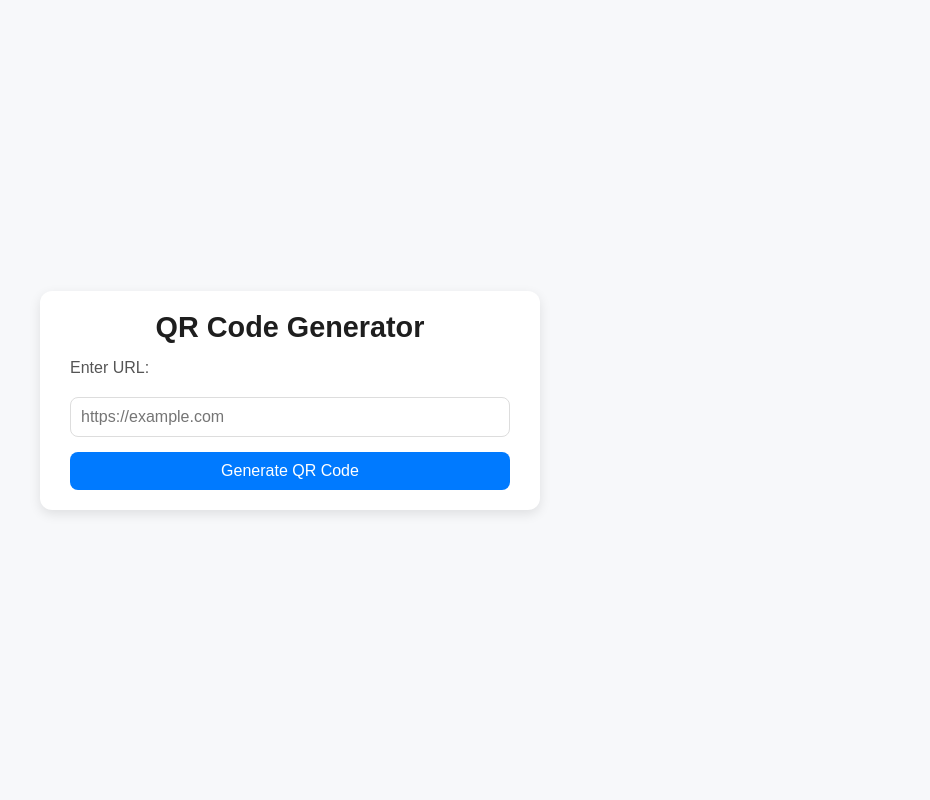
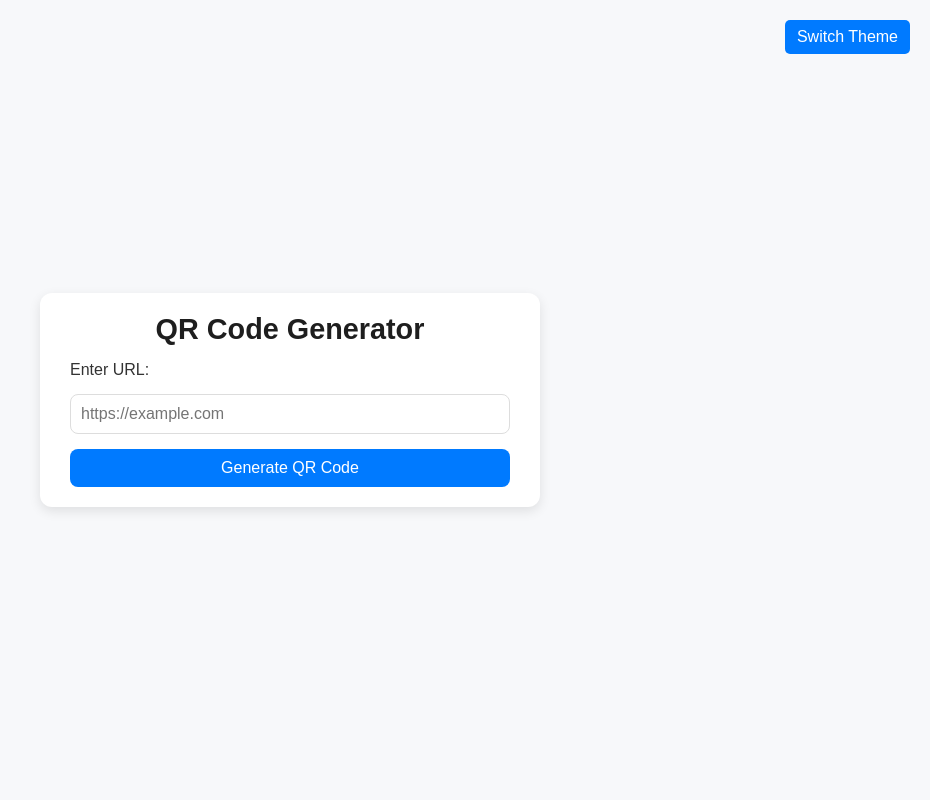
Before and after one commit to itisjamied/qrcode, a Flask app: page / in a window 1280 px wide. Shown: the whole page, without its empty margins (350-1280 px from the left). Run offline with Flask 3, Linux system fonts and the light colour scheme.

Commit message:
dark mode

```diff
--- a/templates/index.html
+++ b/templates/index.html
@@ -12,29 +12,58 @@
             padding: 0;
         }
 
+        /* CSS Variables for Light and Dark Modes */
+        :root {
+            --background-color: #f7f8fa;
+            --container-background: #ffffff;
+            --text-color: #333;
+            --heading-color: #1e1e1e;
+            --input-border: #ddd;
+            --input-focus-border: #007aff;
+            --button-color: #007aff;
+            --button-hover-color: #005bb5;
+            --image-background: #f9f9f9;
+        }
+
+        /* Dark Mode Variables */
+        [data-theme="dark"] {
+            --background-color: #1e1e1e;
+            --container-background: #333;
+            --text-color: #f7f7f7;
+            --heading-color: #ffffff;
+            --input-border: #555;
+            --input-focus-border: #42a5f5;
+            --button-color: #42a5f5;
+            --button-hover-color: #1e88e5;
+            --image-background: #444;
+        }
+
+        /* Apply Theme Variables */
         body {
             font-family: Arial, sans-serif;
-            background-color: #f7f8fa;
-            color: #333;
+            background-color: var(--background-color);
+            color: var(--text-color);
             display: flex;
             align-items: center;
             justify-content: center;
             min-height: 100vh;
+            transition: background-color 0.3s ease, color 0.3s ease;
         }
 
         .container {
-            background-color: #ffffff;
+            background-color: var(--container-background);
             padding: 20px 30px;
             border-radius: 12px;
             box-shadow: 0px 4px 12px rgba(0, 0, 0, 0.1);
             max-width: 500px;
             width: 100%;
             text-align: center;
+            transition: background-color 0.3s ease;
         }
 
         h1 {
             font-size: 1.8em;
-            color: #1e1e1e;
+            color: var(--heading-color);
             margin-bottom: 15px;
         }
 
@@ -46,22 +75,23 @@
 
         label {
             font-size: 1em;
-            color: #555;
-            margin-bottom: 5px;
+            color: var(--text-color);
             text-align: left;
         }
 
         input[type="text"] {
             padding: 10px;
-            border: 1px solid #ddd;
+            border: 1px solid var(--input-border);
             border-radius: 8px;
             font-size: 1em;
             width: 100%;
             transition: border 0.2s;
+            background-color: var(--container-background);
+            color: var(--text-color);
         }
 
         input[type="text"]:focus {
-            border: 1px solid #007aff;
+            border: 1px solid var(--input-focus-border);
             outline: none;
         }
 
@@ -69,7 +99,7 @@
             padding: 10px 15px;
             font-size: 1em;
             color: #fff;
-            background-color: #007aff;
+            background-color: var(--button-color);
             border: none;
             border-radius: 8px;
             cursor: pointer;
@@ -77,7 +107,7 @@
         }
 
         button:hover {
-            background-color: #005bb5;
+            background-color: var(--button-hover-color);
         }
 
         .qr-container {
@@ -90,14 +120,14 @@
 
         img {
             max-width: 200px;
-            border: 1px solid #ddd;
+            border: 1px solid var(--input-border);
             border-radius: 8px;
             padding: 10px;
-            background-color: #f9f9f9;
+            background-color: var(--image-background);
         }
 
         .download-btn {
-            background-color: #007aff;
+            background-color: var(--button-color);
             color: #fff;
             padding: 10px 20px;
             border-radius: 8px;
@@ -106,11 +136,31 @@
         }
 
         .download-btn:hover {
-            background-color: #005bb5;
+            background-color: var(--button-hover-color);
+        }
+
+        .toggle-btn {
+            position: absolute;
+            top: 20px;
+            right: 20px;
+            padding: 8px 12px;
+            background-color: var(--button-color);
+            color: #fff;
+            border: none;
+            border-radius: 5px;
+            cursor: pointer;
+            transition: background-color 0.3s ease;
+        }
+
+        .toggle-btn:hover {
+            background-color: var(--button-hover-color);
         }
     </style>
 </head>
 <body>
+    <!-- Dark Mode Toggle Button -->
+    <button class="toggle-btn" onclick="toggleTheme()">Switch Theme</button>
+
     <div class="container">
         <h1>QR Code Generator</h1>
 
@@ -128,5 +178,21 @@
             </div>
         {% endif %}
     </div>
+
+    <script>
+        // Function to toggle between light and dark themes
+        function toggleTheme() {
+            const body = document.body;
+            const currentTheme = body.getAttribute("data-theme");
+            body.setAttribute("data-theme", currentTheme === "dark" ? "light" : "dark");
+            localStorage.setItem("theme", currentTheme === "dark" ? "light" : "dark");
+        }
+
+        // Load saved theme preference
+        document.addEventListener("DOMContentLoaded", () => {
+            const savedTheme = localStorage.getItem("theme") || "light";
+            document.body.setAttribute("data-theme", savedTheme);
+        });
+    </script>
 </body>
 </html>
```
